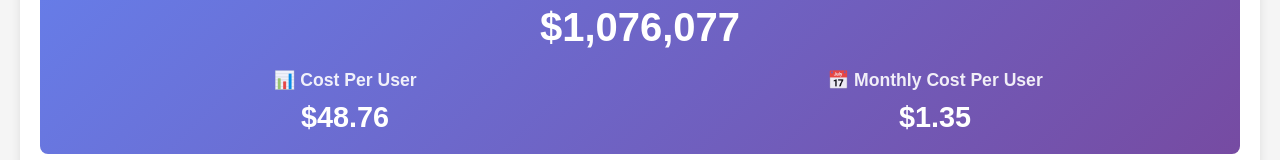
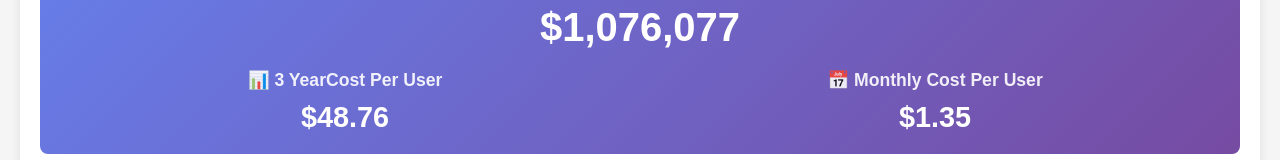
Before and after one commit to MuddyBootsCode/tcocalculator, a plain HTML site: page index.html in a window 1280 px wide. Shown: the part 186-346 px from the top of the page. Drawn offline with nearby package versions, Linux system fonts and the light colour scheme.

Commit message:
Feature: update cost per user per year

```diff
--- a/index.html
+++ b/index.html
@@ -222,7 +222,7 @@
             <div class="summary-amount" id="totalTCO">$0</div>
             <div class="summary-grid">
                 <div class="summary-item">
-                    <h3>📊 Cost Per User</h3>
+                    <h3>📊 3 YearCost Per User</h3>
                     <div class="value" id="costPerUser">$0</div>
                 </div>
                 <div class="summary-item">
```
